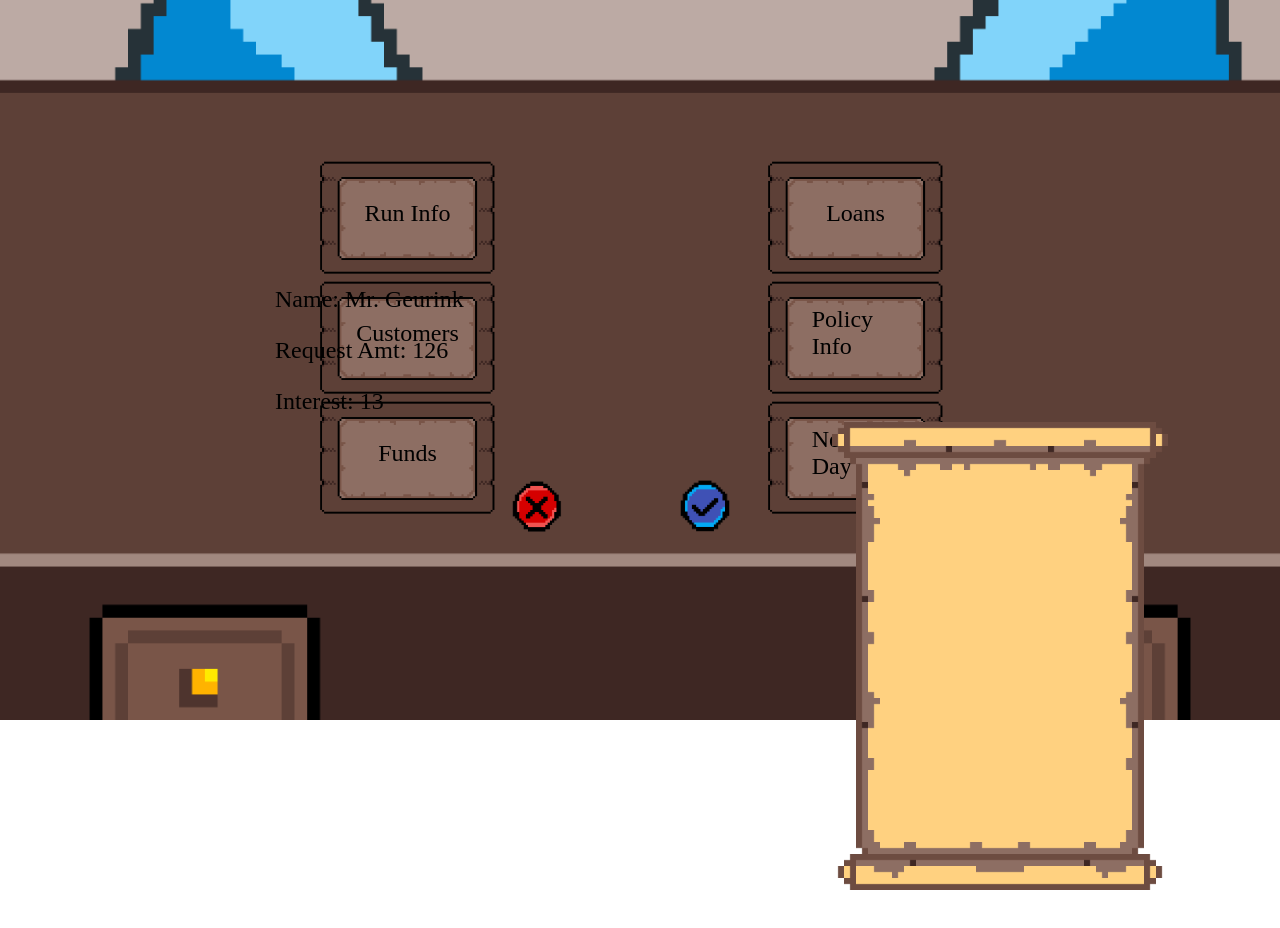
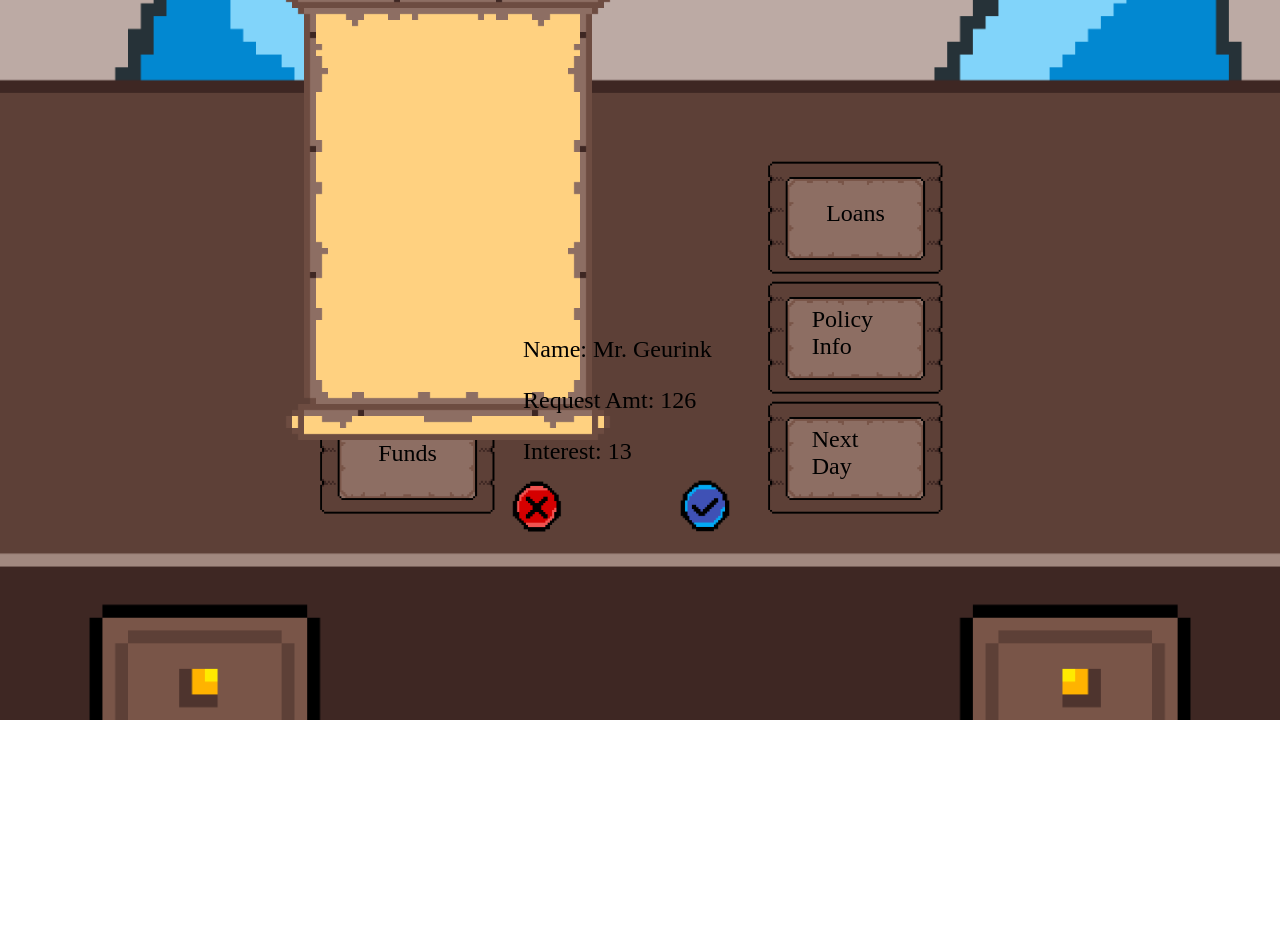
Before and after one commit to nathanieldykhouse/nathanieldykhouse.github.io, a plain HTML site: page econProjectGame/mainGameFiles/index.html in a window 1280 px wide. After the commit the page ends 800 px from the top, so only its background shows below. Drawn offline with Linux system fonts and the light colour scheme.

Commit message:
Update style.css

```diff
--- a/econProjectGame/mainGameFiles/style.css
+++ b/econProjectGame/mainGameFiles/style.css
@@ -129,23 +129,24 @@
 .scrollImageContainer{
     position: absolute;
     display: inline-block;
-    top: 150px;
-    left: 200px;
+    left:35%;
+    top: 25%;
 }
 
 .scrollImageContainer img{
-    position: absolute;
     display: inline-block;
     width: 600px;
     height: auto;
-    top: 200px;
-    left: 500px;
+    top: 50%;
+    left: 40%;
+    transform: translate(-50%, -50%);
 }
 
 .scrollImage{
     position: absolute;
-    top: 200px;
-    left: 200px;
+    top: 50%;
+    left: 40%;
+    transform: translate(-50%, -50%);
 }
 
 .scrollText{
```
